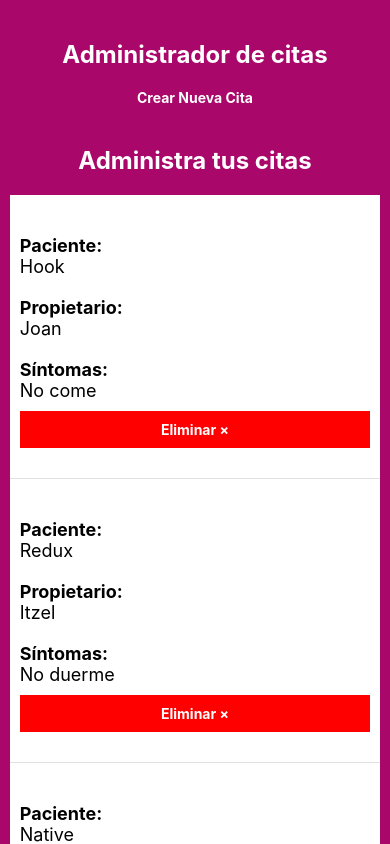
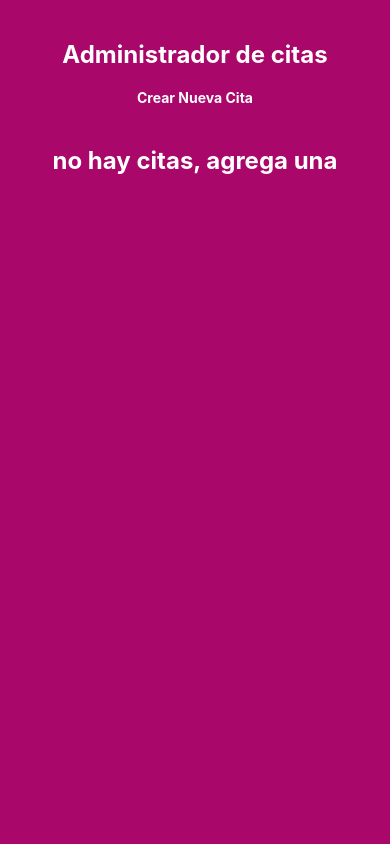
Before and after one commit to DavidFernandezDev/citas, a React Native app: screen / in a window 390 px wide. Built offline with nearby package versions, Linux system fonts and the light colour scheme.

Commit message:
show appointments saved

```diff
--- a/App.js
+++ b/App.js
@@ -1,4 +1,4 @@
-import React, { useState } from 'react';
+import React, { useState, useEffect } from 'react';
 import {
   StyleSheet,
   Text,
@@ -10,19 +10,32 @@ import {
 import Cita from './src/components/Cita';
 import Form from './src/components/Form';
 import asyncStorage from '@react-native-community/async-storage';
+import AsyncStorage from '@react-native-community/async-storage';
 
 const App = () => {
-  const [citas, setCitas] = useState([
-    { id: '1', paciente: 'Hook', propietario: 'Joan', sintomas: 'No come'},
-    { id: '2', paciente: 'Redux', propietario: 'Itzel', sintomas: 'No duerme'},
-    { id: '3', paciente: 'Native', propietario: 'Josue', sintomas: 'No canta'}
-  ]);
+  const [citas, setCitas] = useState([]);
   const [mostrarForm, guardarMostrarForm] = useState(false);
 
+  useEffect(() => {
+    const obtenerCitasStorage = async () => {
+      try {
+        const citasStorage = await AsyncStorage.getItem('citas');
+        console.log(citasStorage);
+
+        if (citasStorage) {
+          setCitas(JSON.parse(citasStorage));
+        }
+      } catch (error) {
+        console.log(error);
+      }
+    };
+    obtenerCitasStorage();
+  }, []);
+
   const eliminarPaciente = id => {
-    setCitas(citasActuales => {
-      return citasActuales.filter(cita => cita.id !== id);
-    });
+    const citasFiltradas = citas.filter(cita => cita.id !== id);
+    setCitas(citasFiltradas);
+    guardarCitas(JSON.stringify(citasFiltradas));
   };
 
   const mostrarFormulario = () => {
@@ -35,7 +48,7 @@ const App = () => {
   };
 
   //save appointments on async storage
-  const guradarCitas = async citasJSON => {
+  const guardarCitas = async citasJSON => {
     try {
       await asyncStorage.setItem('citas', citasJSON);
     } catch (error) {
@@ -62,6 +75,7 @@ const App = () => {
                 citas={citas}
                 setCitas={setCitas}
                 guardarMostrarForm={guardarMostrarForm}
+                guardarCitas={guardarCitas}
               />
             </>
           ) : (
--- a/package.json
+++ b/package.json
@@ -12,6 +12,7 @@
   "dependencies": {
     "@react-native-community/async-storage": "^1.11.0",
     "@react-native-community/datetimepicker": "^2.4.0",
+    "logkitty": "^0.7.1",
     "react": "16.11.0",
     "react-native": "0.62.2",
     "react-native-modal-datetime-picker": "^8.7.0",
--- a/src/components/Cita.js
+++ b/src/components/Cita.js
@@ -3,7 +3,6 @@ import { View, Text, StyleSheet, TouchableHighlight } from 'react-native';
 
 const Cita = ({ cita, eliminarPaciente }) => {
   const dialogoEliminar = id => {
-    console.log('eliminando...');
     eliminarPaciente(id);
   };
 
--- a/src/components/Form.js
+++ b/src/components/Form.js
@@ -84,7 +84,7 @@ const Form = ({ citas, setCitas, guardarMostrarForm, guardarCitas }) => {
     const citasNuevo = [...citas, cita];
     setCitas(citasNuevo);
 
-    //save appointments
+    //save appointments on storage
     guardarCitas(JSON.stringify(citasNuevo));
 
     //hide form
```
Also changed, not shown: 1 other file (tests, documents, lock files or other folders).
